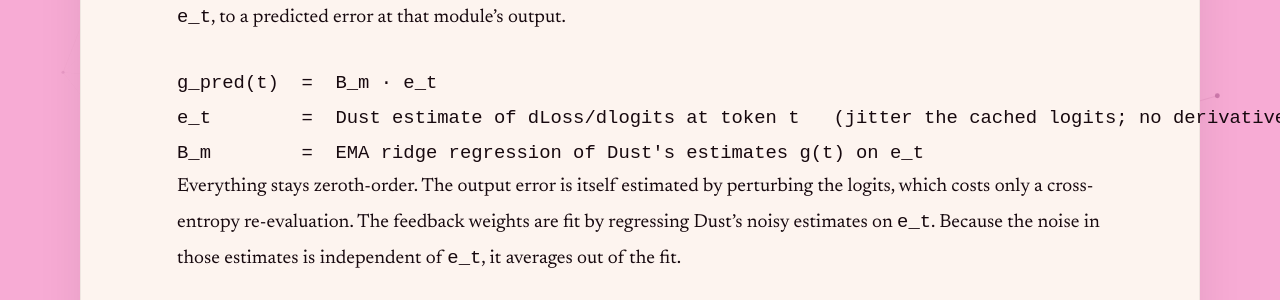
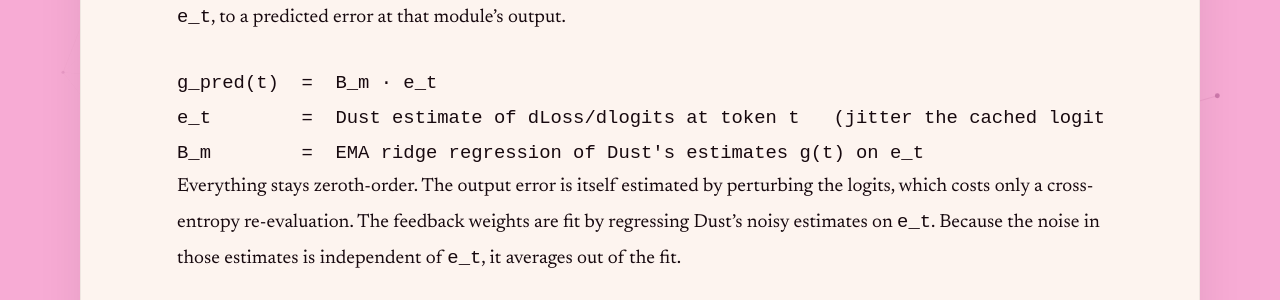
Before and after one commit to saanviiyer/saanviiyer.github.io, a Jekyll site: the page built from _posts/2026-10-08-apical-dust.md, in a window 1280 px wide and 1400 px high, scrolled down 2270 px. Shown: the part 150-450 px from the top of the window. Built offline with Jekyll 4.4.1, drawn with Linux system fonts in a browser that asks for light colours; some web fonts are replaced.

Commit message:
Let code blocks in research posts scroll inside the card instead of widening the page
Co-Authored-By: Claude Opus 5.5 <noreply@anthropic.com>

```diff
--- a/assets/css/style.css
+++ b/assets/css/style.css
@@ -588,6 +588,7 @@ nav {
 .rp-body blockquote { border-left: 2px solid var(--accent); color: var(--muted); margin: 28px 0; padding-left: 22px; }
 .rp-body hr { border: none; border-top: 1px solid var(--accent-soft); margin: 44px 0; }
 .rp-body img { max-width: 100%; height: auto; }
+.rp-body pre { max-width: 100%; overflow-x: auto; }
 /* figures authored as an image paragraph followed by a bold caption paragraph */
 .rp-body p:has(> img) { text-align: center; margin: 48px 0 12px; }
 .rp-body p:has(> img) > img { width: 100%; border-radius: 8px; }
```
